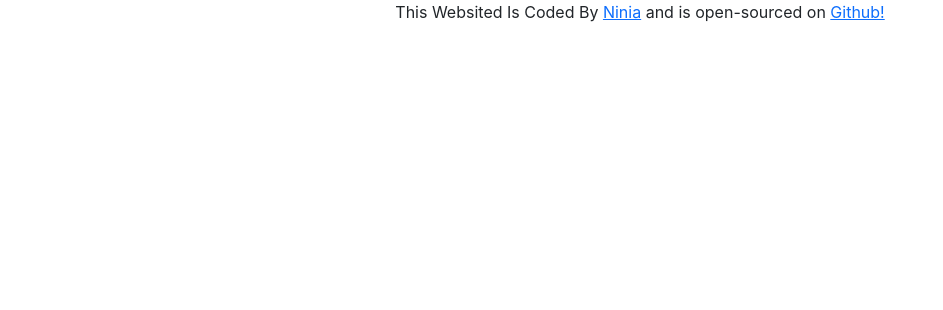
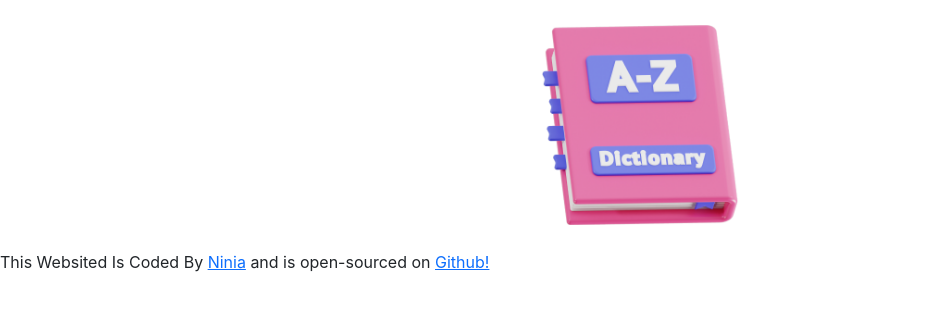
Before and after one commit to niniantadze/react-dictionary-by-ninia, a React (Create React App) app: page / in a window 1280 px wide. Shown: the top 310 px of the page, without its empty margins (0-943 px from the left). Built offline with nearby package versions, Linux system fonts and the light colour scheme.

Commit message:
added logo and first steps for header

```diff
--- a/src/App.css
+++ b/src/App.css
@@ -1,38 +1,9 @@
-.App {
-  text-align: center;
+.App-header {
+  margin: 30px, 0;
 }
 
 .App-logo {
-  height: 40vmin;
-  pointer-events: none;
+  max-width: 250px;
+  display: block;
+  margin: 0 auto;
 }
-
-@media (prefers-reduced-motion: no-preference) {
-  .App-logo {
-    animation: App-logo-spin infinite 20s linear;
-  }
-}
-
-.App-header {
-  background-color: #282c34;
-  min-height: 100vh;
-  display: flex;
-  flex-direction: column;
-  align-items: center;
-  justify-content: center;
-  font-size: calc(10px + 2vmin);
-  color: white;
-}
-
-.App-link {
-  color: #61dafb;
-}
-
-@keyframes App-logo-spin {
-  from {
-    transform: rotate(0deg);
-  }
-  to {
-    transform: rotate(360deg);
-  }
-}
--- a/src/App.js
+++ b/src/App.js
@@ -1,8 +1,12 @@
 import "./App.css";
+import logo from "./logo.png";
 
-function App() {
+export default function App() {
   return (
     <div className="App">
+      <div className="App-header">
+        <img src={logo} className="App-logo img-fluid" alt="logo" />
+      </div>
       <footer>
         This Websited Is Coded By{" "}
         <a
@@ -24,5 +28,3 @@
     </div>
   );
 }
-
-export default App;
```
Also changed, not shown: src/logo.png (added).
